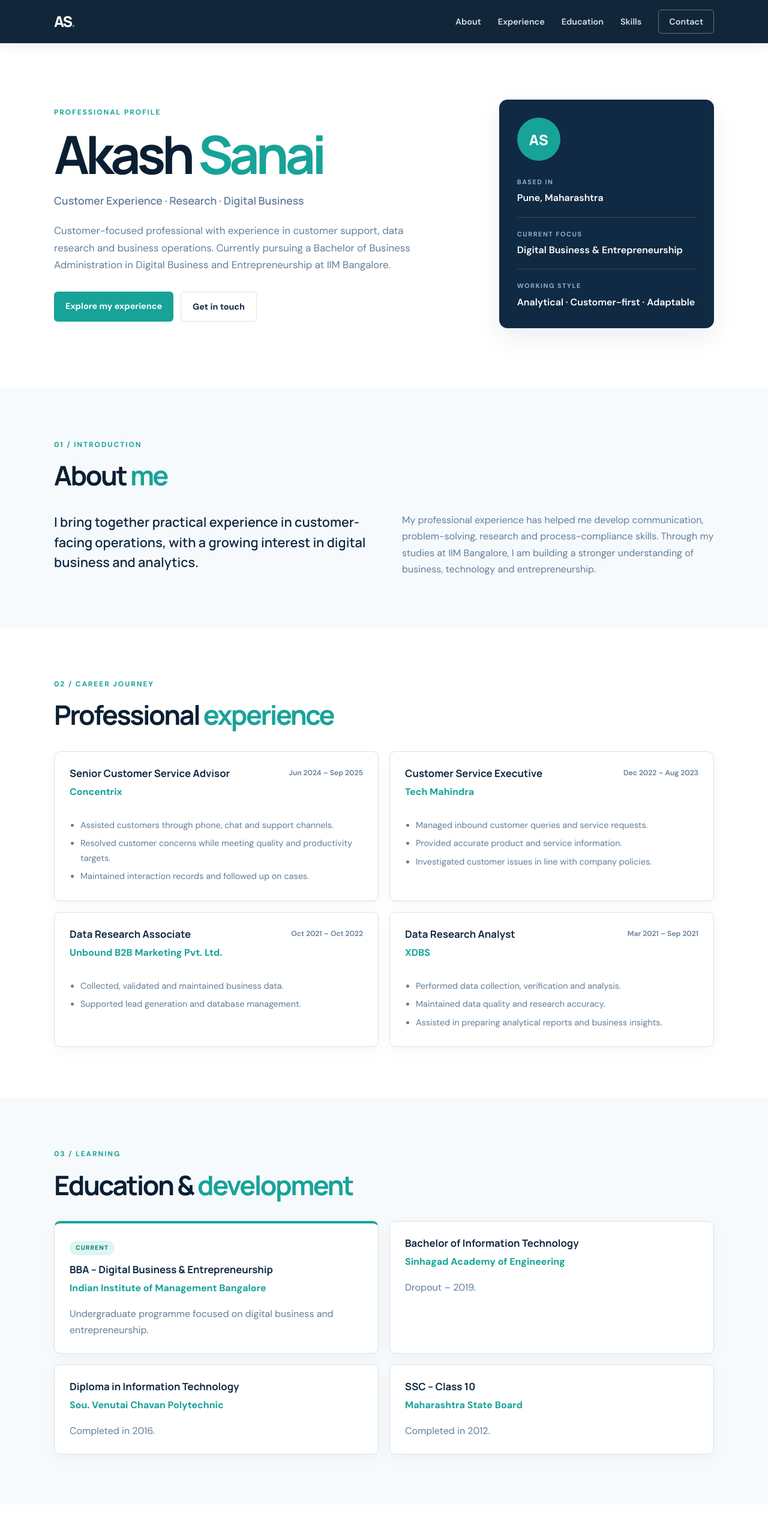
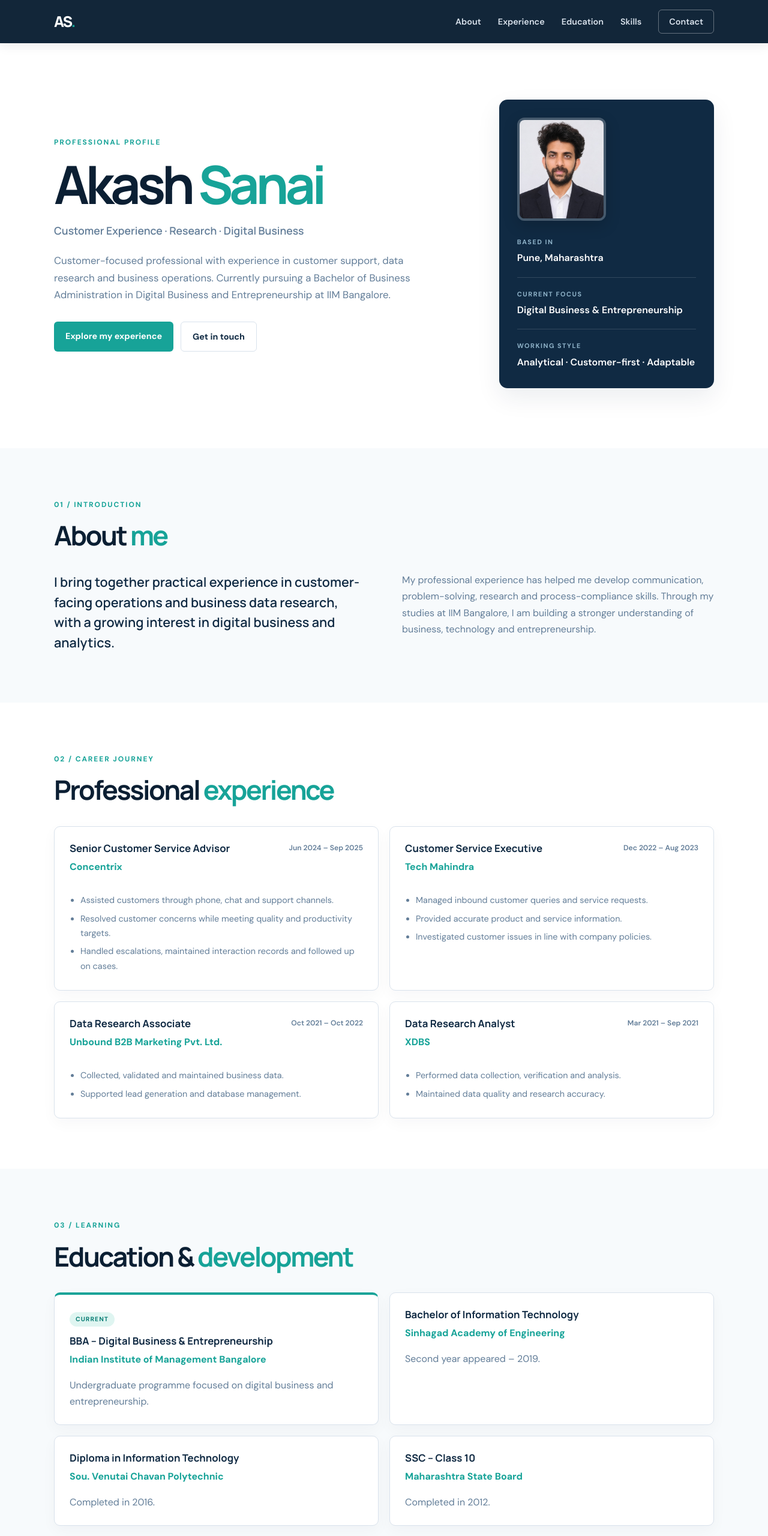
Before and after one commit to akash-sanai/akash-sanai-resume-website, a plain HTML site: page index.html in a window 1280 px wide. Shown: the top 2560 px of the page at 60% size. Drawn offline with Linux system fonts and the light colour scheme.

Commit message:
update resume website with profile photo

```diff
--- a/index.html
+++ b/index.html
@@ -37,7 +37,7 @@
         </div>
       </div>
       <aside class="hero-card">
-        <div class="monogram">AS</div>
+        <img class="profile-photo" src="images/akash-sanai-profile.jpg" alt="Professional portrait of Akash Sanai">
         <p class="card-label">BASED IN</p>
         <p class="card-value">Pune, Maharashtra</p>
         <div class="card-rule"></div>
@@ -54,7 +54,7 @@
         <p class="eyebrow">01 / INTRODUCTION</p>
         <h2 class="section-title">About <span>me</span></h2>
         <div class="about-grid">
-          <p class="lead">I bring together practical experience in customer-facing operations, with a growing interest in digital business and analytics.</p>
+          <p class="lead">I bring together practical experience in customer-facing operations and business data research, with a growing interest in digital business and analytics.</p>
           <p>My professional experience has helped me develop communication, problem-solving, research and process-compliance skills. Through my studies at IIM Bangalore, I am building a stronger understanding of business, technology and entrepreneurship.</p>
         </div>
       </div>
@@ -66,7 +66,7 @@
       <div class="timeline">
         <article class="experience-card">
           <div class="experience-top"><div><h3>Senior Customer Service Advisor</h3><p class="company">Concentrix</p></div><span class="date">Jun 2024 – Sep 2025</span></div>
-          <ul><li>Assisted customers through phone, chat and support channels.</li><li>Resolved customer concerns while meeting quality and productivity targets.</li><li>Maintained interaction records and followed up on cases.</li></ul>
+          <ul><li>Assisted customers through phone, chat and support channels.</li><li>Resolved customer concerns while meeting quality and productivity targets.</li><li>Handled escalations, maintained interaction records and followed up on cases.</li></ul>
         </article>
         <article class="experience-card">
           <div class="experience-top"><div><h3>Customer Service Executive</h3><p class="company">Tech Mahindra</p></div><span class="date">Dec 2022 – Aug 2023</span></div>
@@ -78,7 +78,7 @@
         </article>
         <article class="experience-card">
           <div class="experience-top"><div><h3>Data Research Analyst</h3><p class="company">XDBS</p></div><span class="date">Mar 2021 – Sep 2021</span></div>
-          <ul><li>Performed data collection, verification and analysis.</li><li>Maintained data quality and research accuracy.</li><li>Assisted in preparing analytical reports and business insights.</li></ul>
+          <ul><li>Performed data collection, verification and analysis.</li><li>Maintained data quality and research accuracy.</li></ul>
         </article>
       </div>
     </section>
@@ -89,7 +89,7 @@
         <h2 class="section-title">Education &amp; <span>development</span></h2>
         <div class="education-grid">
           <article class="education-card featured"><span class="education-tag">CURRENT</span><h3>BBA – Digital Business &amp; Entrepreneurship</h3><p class="company">Indian Institute of Management Bangalore</p><p>Undergraduate programme focused on digital business and entrepreneurship.</p></article>
-          <article class="education-card"><h3>Bachelor of Information Technology</h3><p class="company">Sinhagad Academy of Engineering</p><p>Dropout – 2019.</p></article>
+          <article class="education-card"><h3>Bachelor of Information Technology</h3><p class="company">Sinhagad Academy of Engineering</p><p>Second year appeared – 2019.</p></article>
           <article class="education-card"><h3>Diploma in Information Technology</h3><p class="company">Sou. Venutai Chavan Polytechnic</p><p>Completed in 2016.</p></article>
           <article class="education-card"><h3>SSC – Class 10</h3><p class="company">Maharashtra State Board</p><p>Completed in 2012.</p></article>
         </div>
@@ -100,10 +100,10 @@
       <p class="eyebrow">04 / CAPABILITIES</p>
       <h2 class="section-title">Skills &amp; <span>competencies</span></h2>
       <div class="skills-grid">
-        <article class="skill-card"><h3>Customer Operations</h3><p>Customer support · CRM · Complaint resolution · Escalation management · Customer satisfaction · Upselling · Customer Retention</p></article>
-        <article class="skill-card"><h3>Research &amp; Analysis</h3><p>Data validation · Database management · Reporting</p></article>
+        <article class="skill-card"><h3>Customer Operations</h3><p>Customer support · CRM · Complaint resolution · Escalation management · Customer satisfaction</p></article>
+        <article class="skill-card"><h3>Research &amp; Analysis</h3><p>Data research · Data validation · Business research · Database management · Reporting</p></article>
         <article class="skill-card"><h3>Professional Skills</h3><p>Communication · Problem solving · Active listening · Time management · Team collaboration</p></article>
-        <article class="skill-card"><h3>Technical Skills</h3><p>MS Office · Internet research · Web Development · SQL </p></article>
+        <article class="skill-card"><h3>Technical Skills</h3><p>MS Office · Internet research · Data management · DBMS · Java</p></article>
       </div>
       <div class="language-row"><strong>Languages</strong><span>English</span><span>Hindi</span><span>Marathi</span><span>Kannada</span></div>
     </section>
--- a/styles.css
+++ b/styles.css
@@ -40,7 +40,7 @@ a { color: inherit; text-decoration: none; }
 .button-primary:hover { background: #12877e; }
 .button-outline { border: 1px solid var(--line); color: var(--navy); }
 .hero-card { background: var(--navy); color: var(--white); border-radius: 14px; padding: 30px; box-shadow: var(--shadow); }
-.monogram { display: grid; place-items: center; width: 72px; height: 72px; border-radius: 50%; background: var(--teal); font: 800 1.5rem "Manrope", sans-serif; margin-bottom: 26px; }
+.profile-photo { display: block; width: 148px; height: 172px; object-fit: cover; object-position: center 28%; border: 4px solid rgba(255,255,255,.22); border-radius: 12px; margin-bottom: 26px; box-shadow: 0 8px 24px rgba(0,0,0,.18); }
 .card-label { color: #8fb3c9; font-size: .68rem; letter-spacing: .14em; font-weight: 800; margin: 0 0 4px; }
 .card-value { font-weight: 600; margin: 0; }
 .card-rule { height: 1px; background: rgba(255,255,255,.14); margin: 18px 0; }
```
Also changed, not shown: images/akash-sanai-profile.jpg (added), 1 other file.
